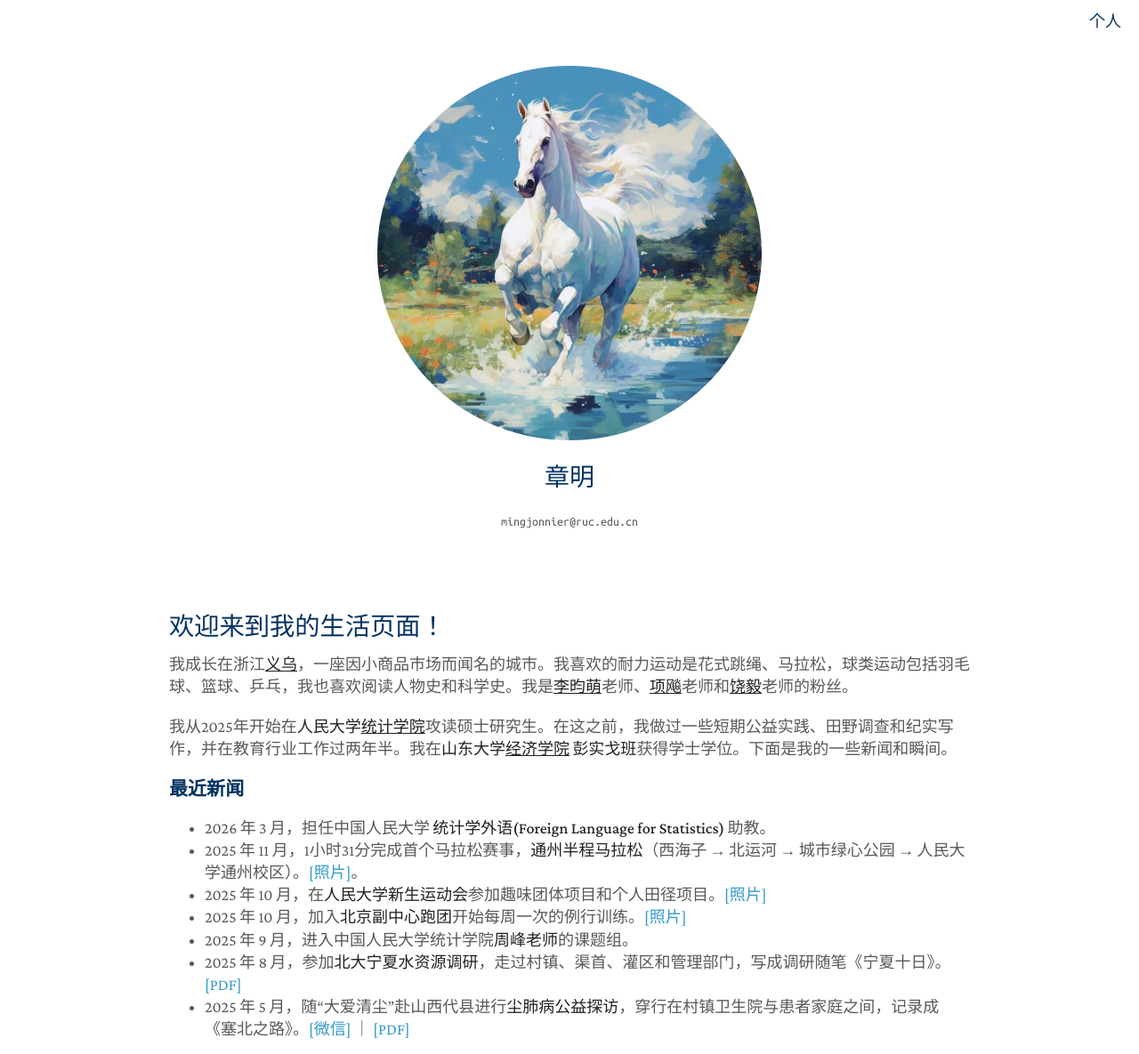
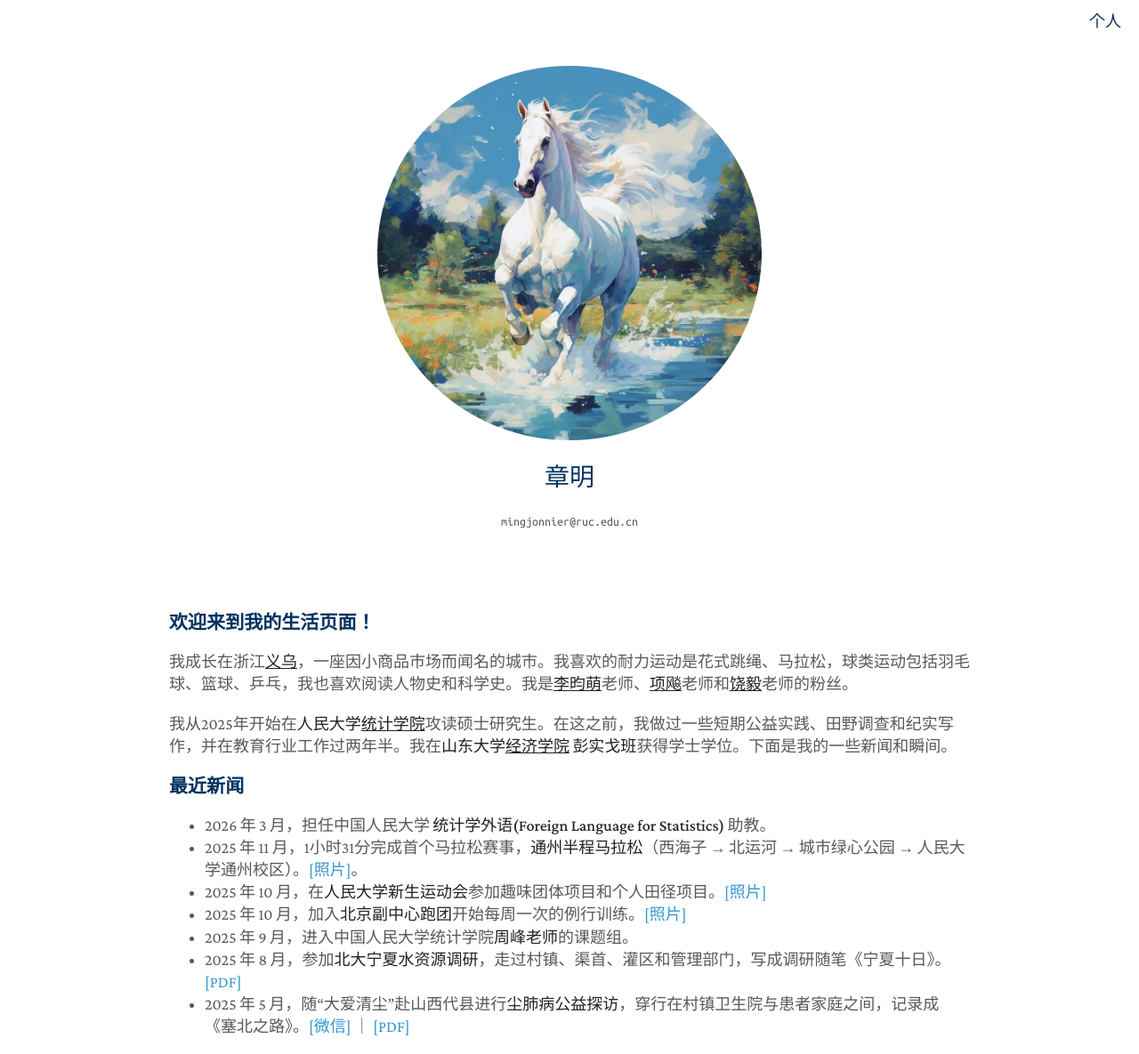
Before and after one commit to zhangming4153/zhangming4153.github.io, a Jekyll site: the page built from cn/index.md, in a window 1280 px wide. Shown: the top 1185 px of the page at 89% size. Built offline with Jekyll 4.4.1, drawn with Linux system fonts in a browser that asks for light colours; a style sheet for code colours, icons or effects is not loaded.

```diff
--- a/cn/index.md
+++ b/cn/index.md
@@ -3,7 +3,7 @@ layout: homepage
 permalink: /cn/
 title: 章明
 ---
-## 欢迎来到我的生活页面！
+### 欢迎来到我的生活页面！
 
 我成长在浙江<a href="https://en.wikipedia.org/wiki/Yiwu"><strong><u>义乌</u></strong></a>，一座因小商品市场而闻名的城市。我喜欢的耐力运动是花式跳绳、马拉松，球类运动包括羽毛球、篮球、乒乓，我也喜欢阅读人物史和科学史。我是<a href="http://guoxue.ruc.edu.cn/szdw/gwjys/727166927bea4dd7a5164420aabd1494.htm"><strong><u>李昀萌</u></strong></a>老师、<a href="https://baike.baidu.com/item/项飙/23318243"><strong><u>项飚</u></strong></a>老师和<a href="https://en.wikipedia.org/wiki/Rao_Yi"><strong><u>饶毅</u></strong></a>老师的粉丝。
 
```
